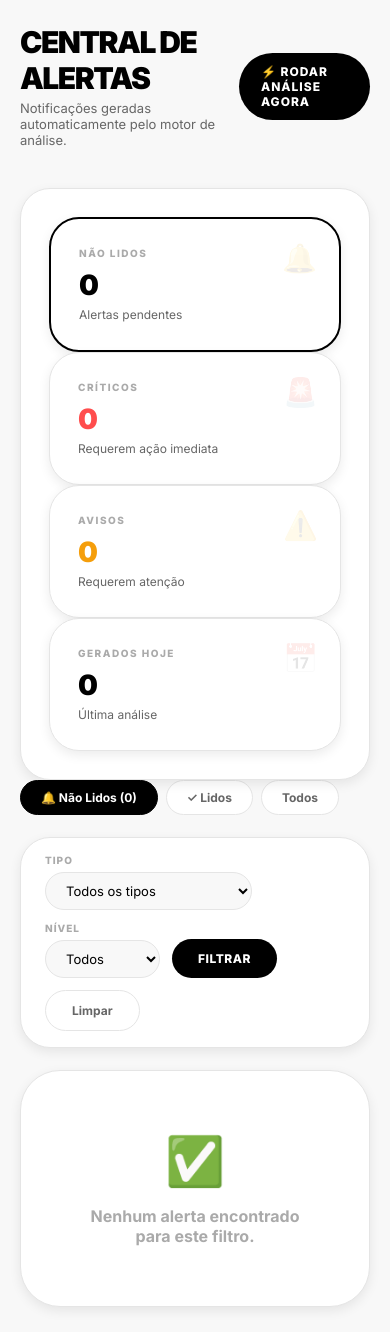
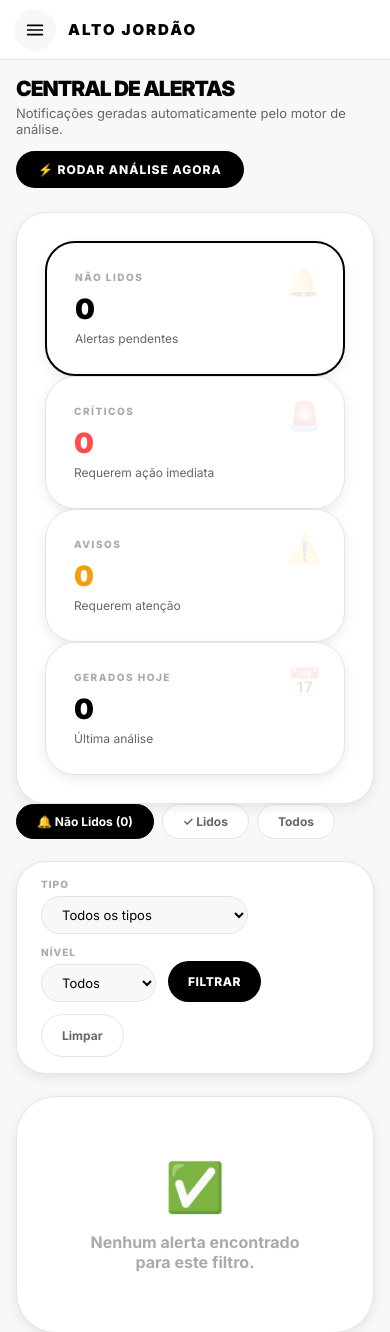
Before and after one commit to piirezrosa/alto_jordao, a PHP site: page /alto_jordao/admin_alertas.php in a window 390 px wide. Shown: the top 1332 px of the page. Run offline with PHP 8.4, Linux system fonts and the light colour scheme; the visitor is signed in with stand-in values (Sample User, id 1); data that the repository does not hold is empty.

Commit message:
Painel admin no celular: barra superior com menu, sidebar deslizante, tabelas com rolagem própria, grades empilhadas e gráficos contidos
Co-Authored-By: Claude Sonnet 5.5 <noreply@anthropic.com>
Claude-Session: https://claude.ai/code/session_016HYQkSpir6AmWxJd1HuqeW

```diff
--- a/code/admin_style.css
+++ b/code/admin_style.css
@@ -484,3 +484,58 @@ body.admin-page {
     .admin-main    { margin-left: 0; padding: 24px 20px; }
     .kpi-grid      { grid-template-columns: 1fr 1fr; }
 }
+/* ── MOBILE (painel admin) ───────────────────────────────
+   Barra superior com menu, sidebar que abre por cima, tabelas com
+   rolagem própria e grades de duas colunas que empilham.        */
+.adm-mobilebar, .adm-backdrop { display: none; }
+
+@media (max-width: 900px) {
+    body.admin-page { display: block; overflow-x: hidden; }
+    .admin-sidebar { width: min(300px, 86vw); z-index: 1200; box-shadow: none; transition: transform .3s; }
+    .admin-sidebar.open { box-shadow: 12px 0 40px rgba(0,0,0,.25); }
+
+    .adm-mobilebar {
+        display: flex; align-items: center; gap: 12px; position: fixed; top: 0; left: 0; right: 0; height: 60px; z-index: 1100;
+        padding: 0 14px; background: rgba(255,255,255,.95); backdrop-filter: blur(10px); border-bottom: 1px solid var(--border);
+    }
+    .adm-mobilebar button {
+        width: 42px; height: 42px; border: 0; border-radius: 50%; background: var(--grey-bg); cursor: pointer;
+        display: inline-flex; align-items: center; justify-content: center; color: var(--black);
+    }
+    .adm-mobilebar svg { width: 22px; height: 22px; stroke: currentColor; fill: none; stroke-width: 1.9; stroke-linecap: round; }
+    .adm-mobilebar b { font-size: 15px; font-weight: 900; letter-spacing: 2px; text-transform: uppercase; }
+    .adm-backdrop { position: fixed; inset: 0; z-index: 1150; background: rgba(0,0,0,.4); opacity: 0; pointer-events: none; transition: opacity .3s; }
+    .adm-backdrop.show { display: block; opacity: 1; pointer-events: auto; }
+
+    .admin-main { margin-left: 0; padding: 76px 16px 32px; width: 100%; min-width: 0; max-width: 100vw; }
+    .admin-main > *, .two-col > *, .admin-main [style*="grid-template-columns"] > * { min-width: 0; }
+
+    .admin-topbar { flex-wrap: wrap; gap: 14px; margin-bottom: 24px; }
+    .admin-topbar h1 { font-size: 24px; letter-spacing: -1px; }
+    .topbar-actions { flex-wrap: wrap; width: 100%; }
+    .topbar-actions > * { flex: 1 1 auto; text-align: center; justify-content: center; }
+
+    /* colunas fixas em px ou frações assimétricas empilham */
+    .admin-main [style*="380px"], .admin-main [style*="420px"], .admin-main [style*="360px"], .admin-main [style*="220px"],
+    .admin-main [style*="2fr 1fr"], .admin-main [style*="1.7fr"], .admin-main [style*="1fr 1fr 1fr"] { grid-template-columns: 1fr !important; }
+
+    /* tabelas rolam na horizontal dentro do próprio cartão */
+    .tbl-scroll { overflow-x: auto; -webkit-overflow-scrolling: touch; max-width: 100%; }
+    .tbl-scroll > table { min-width: 620px; }
+
+    /* gráficos nunca passam da largura do cartão */
+    canvas { max-width: 100% !important; }
+    .admin-main [class*="chart"] { max-width: 100%; min-width: 0; }
+
+    /* janelas (modais) cabem na tela */
+    .modal-box { width: auto !important; max-width: calc(100vw - 24px) !important; max-height: 90vh; overflow-y: auto; }
+
+    /* alvos de toque maiores */
+    .btn-admin-primary, .btn-admin-ghost { padding: 13px 20px; }
+}
+
+@media (max-width: 560px) {
+    .admin-main [style*="grid-template-columns"], .kpi-grid, .status-strip { grid-template-columns: 1fr 1fr !important; }
+    .admin-main form [style*="grid-template-columns"], .admin-main [style*="repeat(4"] { grid-template-columns: 1fr !important; }
+    .admin-topbar h1 { font-size: 21px; }
+}
--- a/code/sidebar.php
+++ b/code/sidebar.php
@@ -25,7 +25,13 @@ if (isset($pdo)) {
 $pag_ativa = $pagina_atual ?? '';
 ?>
 
-<aside class="admin-sidebar">
+<div class="adm-mobilebar">
+    <button type="button" aria-label="Abrir menu" onclick="admMenu(true)"><svg viewBox="0 0 24 24"><path d="M4 7h16M4 12h16M4 17h16"/></svg></button>
+    <b>Alto Jordão</b>
+</div>
+<div class="adm-backdrop" id="admBackdrop" onclick="admMenu(false)"></div>
+
+<aside class="admin-sidebar" id="admSidebar">
     <div class="sb-logo">ALTO JORDÃO</div>
 
     <div class="sb-section">
@@ -100,6 +106,23 @@ $pag_ativa = $pagina_atual ?? '';
     </div>
 </aside>
 
+<script>
+// Menu lateral no celular + tabelas com rolagem horizontal própria
+function admMenu(abrir) {
+    document.getElementById('admSidebar').classList.toggle('open', abrir);
+    document.getElementById('admBackdrop').classList.toggle('show', abrir);
+}
+document.addEventListener('keydown', e => { if (e.key === 'Escape') admMenu(false); });
+document.querySelectorAll('#admSidebar a').forEach(a => a.addEventListener('click', () => admMenu(false)));
+document.addEventListener('DOMContentLoaded', () => {
+    document.querySelectorAll('.admin-main table').forEach(t => {
+        if (t.parentElement.classList.contains('tbl-scroll')) return;
+        const w = document.createElement('div'); w.className = 'tbl-scroll';
+        t.parentNode.insertBefore(w, t); w.appendChild(t);
+    });
+});
+</script>
+
 <?php if (in_array($_SESSION['usuario_nivel'] ?? '', ['admin','superadmin'], true)): ?>
 <style>
     #ajToast { position:fixed; right:22px; bottom:22px; z-index:9999; display:flex; flex-direction:column; gap:8px; max-width:340px; }
```
